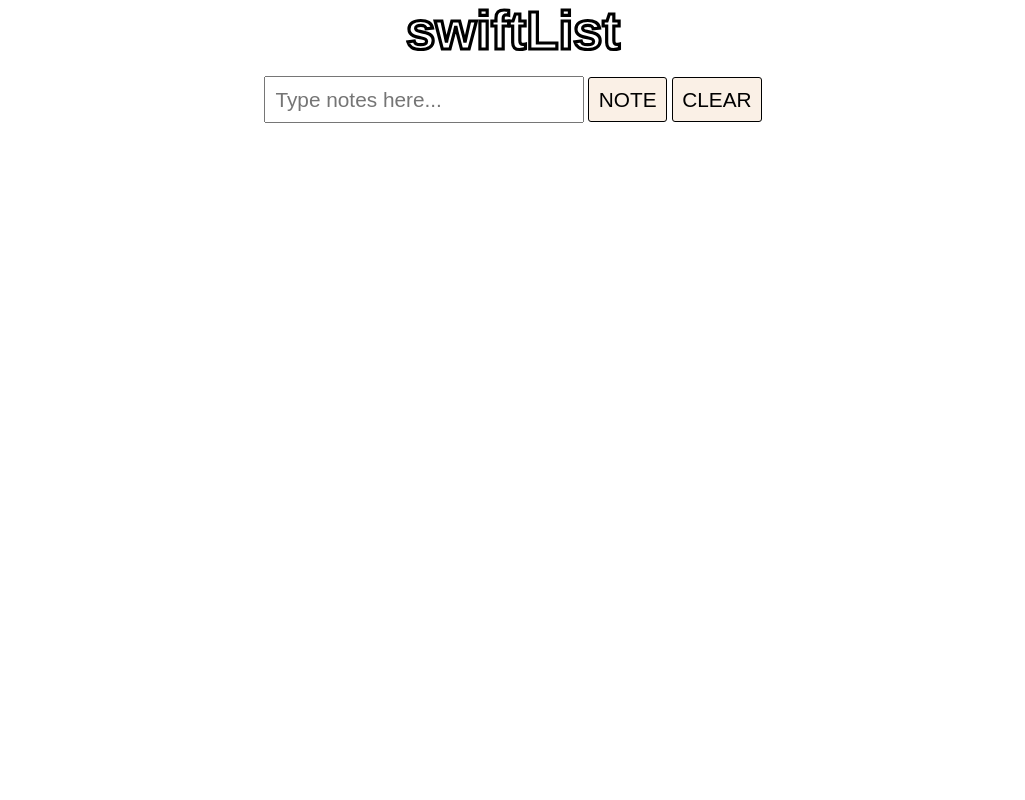
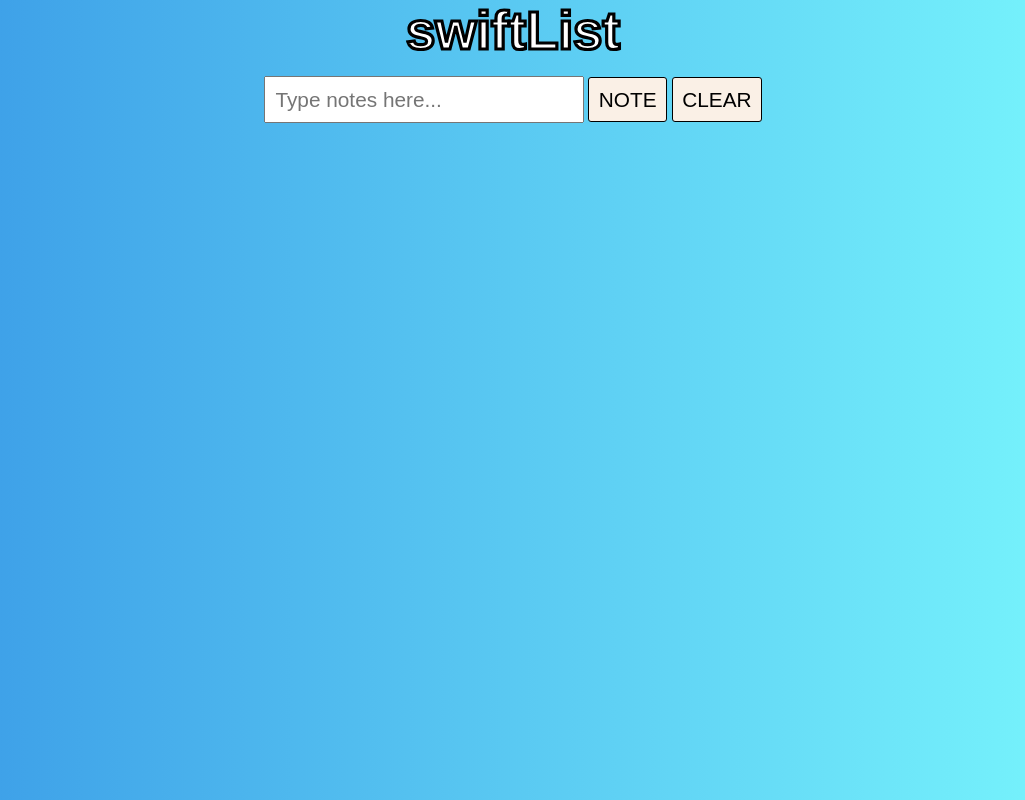
Before and after one commit to ISniffPixels/swifList-app, a website built with webpack: page src/index.html in a window 1280 px wide. Shown: the whole page, without its empty margins (127-1152 px from the left). Built offline with nearby package versions, Linux system fonts and the light colour scheme.

Commit message:
Added new background color to main page

```diff
--- a/src/style.css
+++ b/src/style.css
@@ -6,6 +6,7 @@
 }
 
 body {
+  background: linear-gradient(to right, #3898e6, #7bfafe);
   font-family: sans-serif;
   width: 100%;
   height: 100vh;
```
